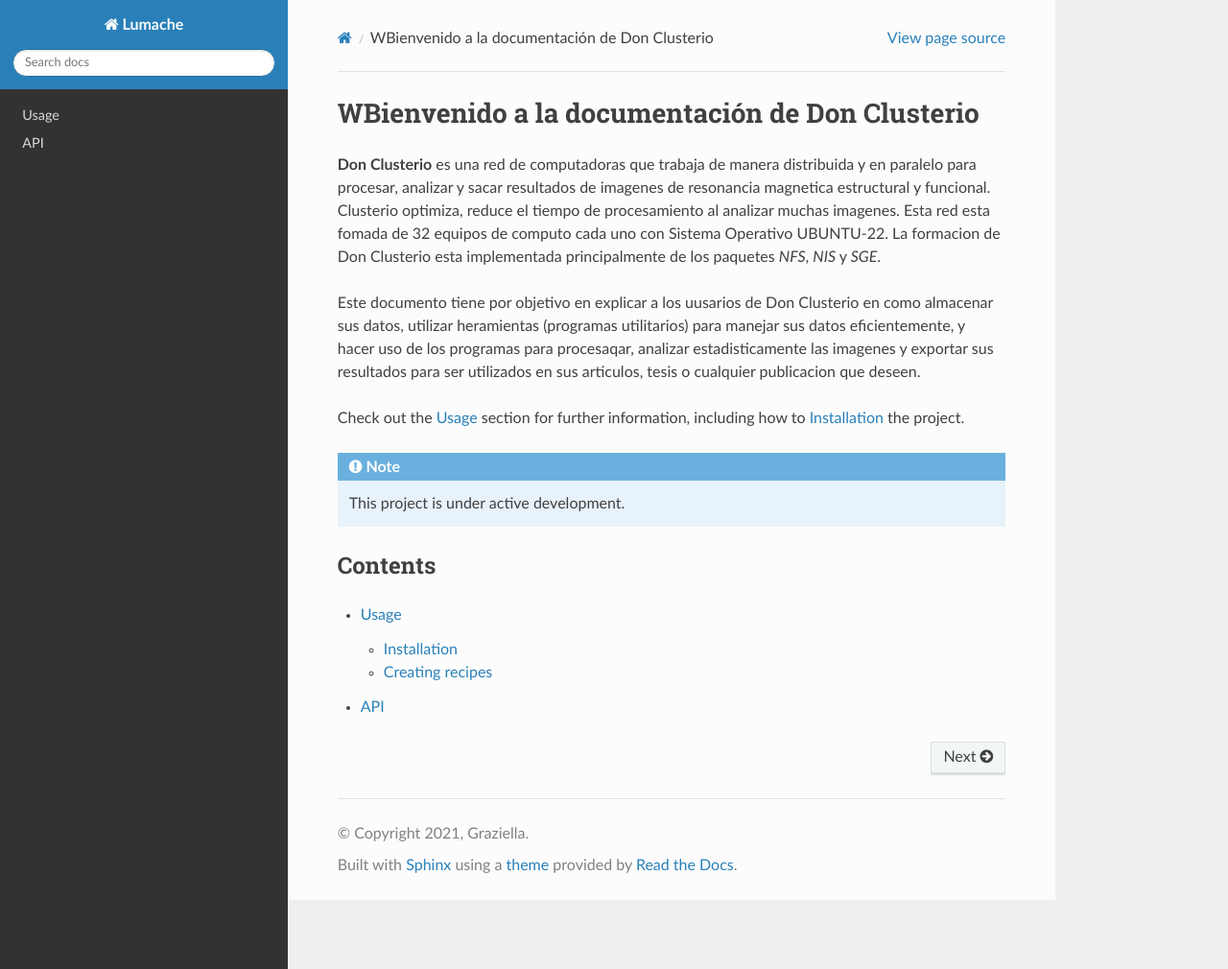
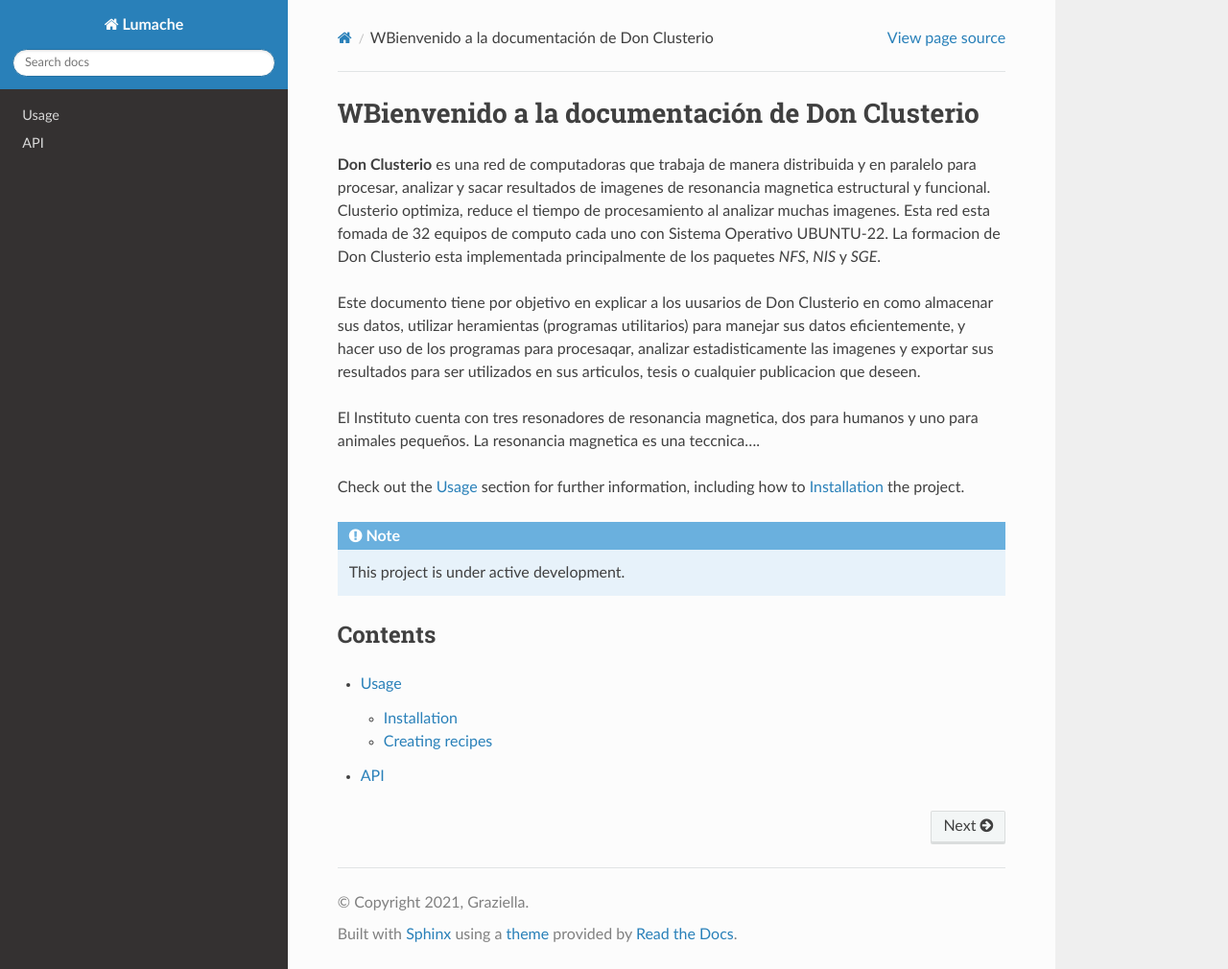
Before and after one commit to matecom57/donclusterio, a Sphinx documentation site: the page built from docs/source/index.rst, in a window 1280 px wide and 1010 px high. Shown: the whole window at 96% size. Built offline with Sphinx 7.4.7 and the Read the Docs theme 3.1.0, drawn with Linux system fonts in a browser that asks for light colours.

Commit message:
Update index.rst

```diff
--- a/docs/source/index.rst
+++ b/docs/source/index.rst
@@ -5,6 +5,7 @@ WBienvenido a la documentación de Don Clusterio
 
 Este documento tiene por objetivo en explicar a los uusarios de Don Clusterio en como almacenar sus datos, utilizar heramientas (programas utilitarios) para manejar sus datos eficientemente, y hacer uso de los programas para procesaqar, analizar estadisticamente las imagenes y exportar sus resultados para ser utilizados en sus articulos, tesis o cualquier publicacion que deseen.
 
+El Instituto cuenta con tres resonadores de resonancia magnetica, dos para humanos y uno para animales pequeños. La resonancia magnetica es una teccnica....
 
 Check out the :doc:`usage` section for further information, including
 how to :ref:`installation` the project.
```
